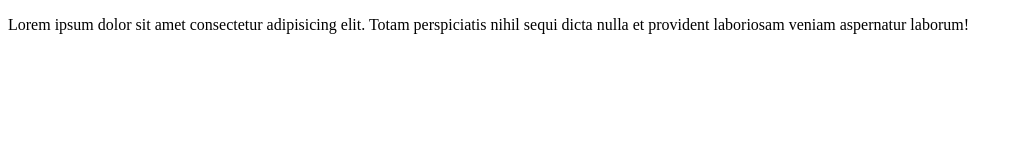
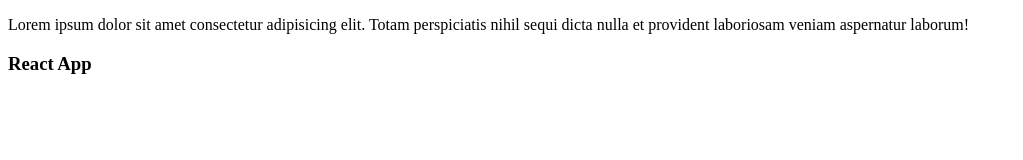
Before and after one commit to avishkanilshan/react, a plain HTML site: page index.html in a window 1280 px wide. Shown: the whole page, without its empty margins (0-1023 px from the left). Drawn offline with Linux system fonts and the light colour scheme.

Commit message:
added react under h3

```diff
--- a/index.html
+++ b/index.html
@@ -7,5 +7,7 @@
 </head>
 <body>
    <p>Lorem ipsum dolor sit amet consectetur adipisicing elit. Totam perspiciatis nihil sequi dicta nulla et provident laboriosam veniam aspernatur laborum!</p>
+
+   <h3>React App</h3>
 </body>
 </html>
```
